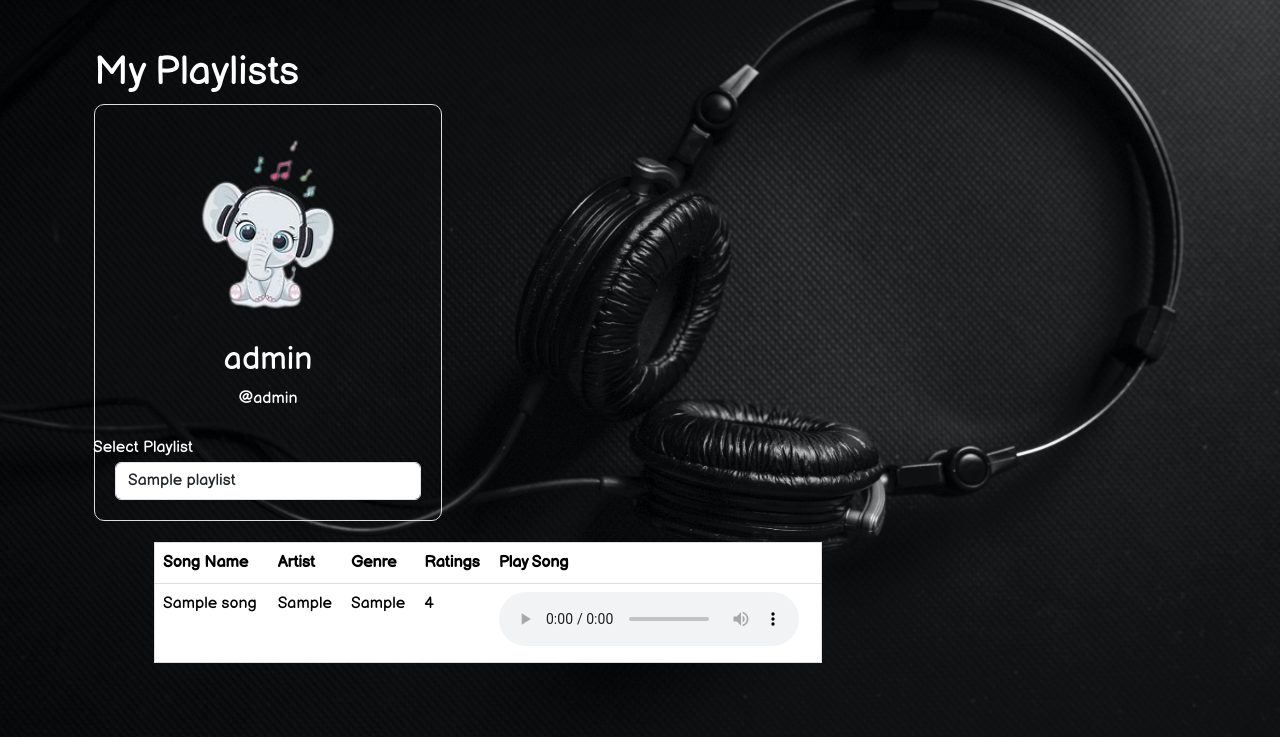
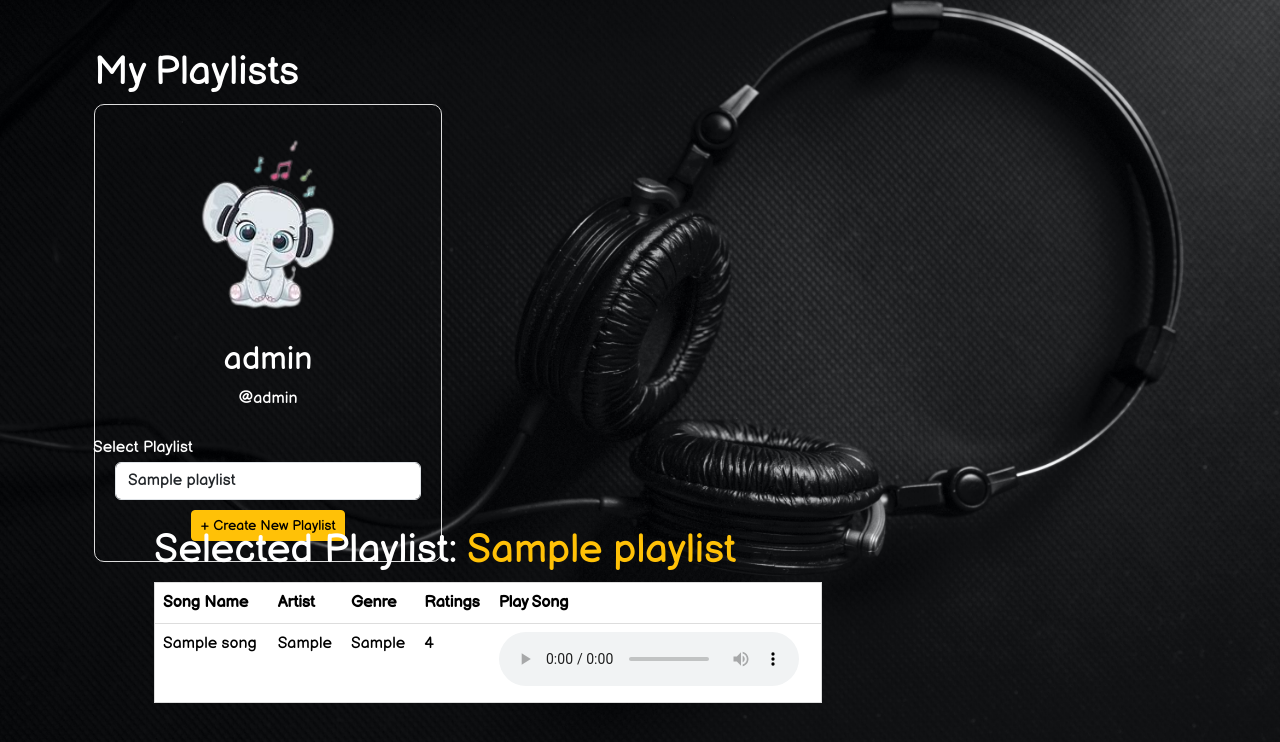
Before and after one commit to Manish-k723/Music-Streaming-App, a Flask app: page /playlist in a window 1280 px wide. Shown: the part 58-800 px from the top of the page. Run offline with Flask 3, Linux system fonts and the light colour scheme; a user stored in the database is signed in; tables that the repository leaves empty hold one stand-in row (values such as "Sample post"); some web fonts are replaced.

Commit message:
Final commit

```diff
--- a/routes.py
+++ b/routes.py
@@ -421,7 +421,7 @@ def submit_rating(song_id):
     song = db.session.query(Songs).filter_by(id = song_id).one()
     prev_rating = song.rating
     if prev_rating != 0:
-        song.rating = (prev_rating + user_rating)/2
+        song.rating = round((prev_rating + user_rating)/2, 2)
     else:
         song.rating = user_rating
     db.session.commit()
@@ -456,9 +456,13 @@ def submit_playlist():
 @app.route('/playlist')
 @auth_required
 def playlist():
-    user = User.query.get(session["user_id"])
-    user_id = user.id
-    playlists = db.session.query(Playlist).filter_by(owner = user_id).all()
-    selected_playlist_id = request.args.get('playlist_id')
-    selected_playlist = next((playlist for playlist in playlists if str(playlist.id) == selected_playlist_id), playlists[0])
-    return render_template("playlist.html", user = user, playlists = playlists, selected_playlist=selected_playlist)
+    try:
+        user = User.query.get(session["user_id"])
+        user_id = user.id
+        playlists = db.session.query(Playlist).filter_by(owner = user_id).all()
+        selected_playlist_id = request.args.get('playlist_id')
+        selected_playlist = next((playlist for playlist in playlists if str(playlist.id) == selected_playlist_id), playlists[0])
+        return render_template("playlist.html", user = user, playlists = playlists, selected_playlist=selected_playlist)
+    except:
+        flash("You haven't created any playlist, Create to continue", "danger")
+        return redirect(url_for("createPlaylist"))
--- a/templates/addSongs.html
+++ b/templates/addSongs.html
@@ -1,7 +1,7 @@
 {% extends 'layout.html' %}
 
 {% block title %}
-    Musicly-Creator DashBoard
+    Musicly-Manage Albums
 {% endblock %}
 
 {% block content %}
--- a/templates/home.html
+++ b/templates/home.html
@@ -47,7 +47,7 @@
         margin: 17px;
     }
     .pt{
-        margin-bottom: 15px;
+        margin-bottom: 25px;
     }
 
 </style>
--- a/templates/manageSongs.html
+++ b/templates/manageSongs.html
@@ -1,7 +1,7 @@
 {% extends 'layout.html' %}
 
 {% block title %}
-    Musicly-Login
+    Musicly-Manage Songs
 {% endblock %}
 
 {% block content %}
--- a/templates/playlist.html
+++ b/templates/playlist.html
@@ -19,9 +19,11 @@
                         <option value="{{ playlist.id }}" {% if playlist.id == selected_playlist.id %}selected{% endif %}>{{ playlist.playlist_name }}</option>
                     {% endfor %}
                 </select>
+                <a href="/createPlaylist" class="btn btn-warning btn-sm bttn"><span class="plus-sign">+</span> Create New Playlist</a>
             </div>
         </div>
 <div class="col-md-8 mt">
+    <h1>Selected Playlist: <span style="color: #ffc107;">{{ selected_playlist.playlist_name }}</span></h1>
     <table class="table playlist-table">
         <thead>
             <tr>
@@ -72,6 +74,10 @@
     .mt {
         margin-left: 60px;
         width: 62%;
+        margin-top: -56px;
+    }
+    .bttn{
+        margin-top: 10px;
     }
     .pt{
         margin-left: -250px;
--- a/templates/profile.html
+++ b/templates/profile.html
@@ -1,6 +1,6 @@
 {% extends "layout.html" %}
 {% block title %}
-Musicly-Home
+Musicly-Profile
 {% endblock %}
 {% block content %}
     <h1>Profile
--- a/templates/register.html
+++ b/templates/register.html
@@ -22,7 +22,7 @@
                                 <label for="username" class="form-label">Username</label>
                                 <input type="text" class="form-control" name="username" id="username">
                             </div>
-                            <div>
+                            <div class="mb-3">
                                 <label for="email" class="form-label">Email</label>
                                 <input type="text" name="email" id="email" class="form-control">
                             </div>
--- a/templates/updateAlbum.html
+++ b/templates/updateAlbum.html
@@ -1,7 +1,7 @@
 {% extends 'layout.html' %}
 
 {% block title %}
-    Musicly-UpdateAlbum
+    Musicly-Update Album
 {% endblock %}
 
 {% block content %}
--- a/templates/updateSong.html
+++ b/templates/updateSong.html
@@ -1,7 +1,7 @@
 {% extends 'layout.html' %}
 
 {% block title %}
-    Musicly-UpdateAlbum
+    Musicly-Update Album
 {% endblock %}
 
 {% block content %}
```
Also changed, not shown: instance/db.sqlite3.
